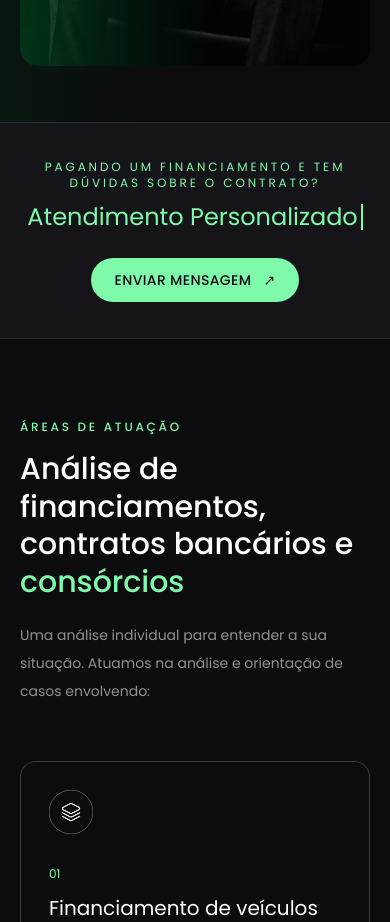
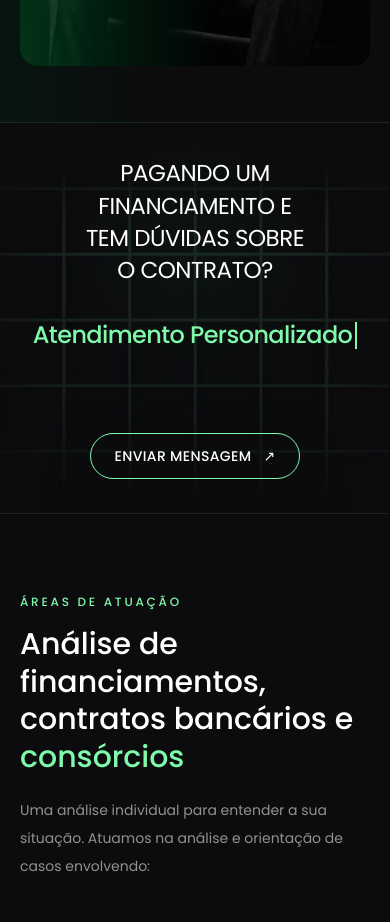
Before and after one commit to tiagocarvalhoUx/revogueconsultoria, a Vue app: page / in a window 390 px wide. Shown: the part 1251-2173 px from the top of the page. Built offline with nearby package versions, Linux system fonts and the light colour scheme.

Commit message:
ajusta secao de analise ao layout original

```diff
--- a/src/App.vue
+++ b/src/App.vue
@@ -156,7 +156,16 @@ function scrollTo(id) {
         </div>
       </section>
 
-      <section class="relative border-y border-white/10 bg-panel py-9"><div class="container-shell flex flex-col items-center justify-between gap-6 text-center lg:flex-row lg:text-left"><div><p class="text-xs uppercase tracking-[.24em] text-lime">Pagando um financiamento e tem dúvidas sobre o contrato?</p><h2 class="banner-phrase mt-2 font-display text-2xl text-lime"><span class="sr-only">Solicite uma análise. Atendimento personalizado.</span><span aria-hidden="true">{{ bannerTypedText }}</span><span class="typing-caret" aria-hidden="true"></span></h2></div><a :href="whatsapp" class="btn-primary">Enviar mensagem <span>↗</span></a></div></section>
+      <section class="analysis-cta" aria-labelledby="analysis-cta-title">
+        <div class="container-shell relative z-10 flex min-h-[430px] flex-col items-center justify-center text-center">
+          <h2 id="analysis-cta-title" class="analysis-cta-title">Pagando um financiamento e<br class="hidden sm:block" /> tem dúvidas sobre o contrato?</h2>
+          <div class="banner-phrase mt-4 text-lime">
+            <span class="sr-only">Solicite uma análise. Atendimento personalizado.</span>
+            <span aria-hidden="true">{{ bannerTypedText }}</span><span class="typing-caret" aria-hidden="true"></span>
+          </div>
+          <a :href="whatsapp" target="_blank" rel="noopener" class="btn-outline mt-16">Enviar mensagem <span aria-hidden="true">↗</span></a>
+        </div>
+      </section>
 
       <section id="servicos" class="section-pad"><div class="container-shell"><div class="max-w-4xl"><p class="eyebrow">Áreas de atuação</p><h2 class="section-title">Análise de financiamentos, contratos bancários e <span>consórcios</span></h2><p class="section-copy">Uma análise individual para entender a sua situação. Atuamos na análise e orientação de casos envolvendo:</p></div><div class="mt-14 grid gap-px overflow-hidden rounded-2xl border border-white/10 bg-white/10 sm:grid-cols-2 lg:grid-cols-4"><article v-for="(service, i) in services" :key="service[1]" class="group bg-ink p-7 transition hover:bg-[#121a15]"><img :src="service[0]" alt="" class="h-11 w-11 object-contain opacity-90" /><p class="mt-8 text-xs text-lime">0{{ i + 1 }}</p><h3 class="mt-3 font-display text-xl">{{ service[1] }}</h3><p class="mt-4 text-sm leading-6 text-white/55">{{ service[2] }}</p></article></div><div class="mt-10 text-center"><a :href="whatsapp" class="btn-outline">WhatsApp agora <span>↗</span></a></div></div></section>
 
--- a/src/style.css
+++ b/src/style.css
@@ -25,9 +25,12 @@
 
 .hero-bg { background: url('/hero/fundo-abstrato-01.jpg') center center / cover no-repeat; }
 .hero-phrase { display: flex; align-items: center; justify-content: center; width: 100%; min-height: 1.28em; white-space: nowrap; }
-.banner-phrase { display: flex; align-items: center; justify-content: start; min-height: 1.45em; white-space: nowrap; }
+.banner-phrase { display: flex; align-items: center; justify-content: center; min-height: 1.45em; white-space: nowrap; font-size: clamp(24px, 2.05vw, 38px); font-weight: 500; line-height: 1.2; letter-spacing: -.025em; }
 .typing-caret { display: inline-block; width: 2px; height: 1.1em; margin-left: 3px; background: currentColor; animation: caret-blink .8s steps(1) infinite; }
 @keyframes caret-blink { 0%, 48% { opacity: 1; } 49%, 100% { opacity: 0; } }
+.analysis-cta { position: relative; overflow: hidden; border-top: 1px solid rgba(127,250,171,.12); border-bottom: 1px solid rgba(127,250,171,.1); background-color: #0b0b0d; background-image: linear-gradient(180deg, rgba(8,9,10,.12), rgba(8,9,10,.42)), radial-gradient(circle at 50% 35%, rgba(26,92,53,.13), transparent 42%), url('/hero/fundo-abstrato-02.jpg'); background-position: center; background-repeat: no-repeat; background-size: cover; }
+.analysis-cta::before { content: ''; position: absolute; inset: 0; pointer-events: none; background: linear-gradient(90deg, #0c0b0e 0%, transparent 18%, transparent 82%, #0c0b0e 100%); opacity: .5; }
+.analysis-cta-title { max-width: 690px; color: #fff; font-size: clamp(24px, 2vw, 37px); font-weight: 400; line-height: 1.32; text-transform: uppercase; letter-spacing: -.02em; text-wrap: balance; }
 .portrait-stage { background: linear-gradient(90deg, #07160f 0%, #0c0b0e 40%, #0c0b0e 100%); }
 .portrait-frame { position: relative; overflow: hidden; width: 100%; height: clamp(460px, 64vw, 760px); border-radius: 25px; background: #070708; }
 .portrait-frame img { width: 100%; height: 100%; object-fit: cover; object-position: center 35%; }
@@ -67,12 +70,14 @@
   *,*::before,*::after { scroll-behavior:auto!important; animation-duration:.01ms!important; transition-duration:.01ms!important; }
 }
 @media (max-width: 900px) {
-  .banner-phrase { justify-content: center; }
   .contract-shell { grid-template-columns: 1fr; width: min(100% - 40px, 680px); }
   .contract-copy { padding: 0 0 52px; }
   .contract-photo { min-height: auto; aspect-ratio: 1 / 1; }
 }
 @media (max-width: 640px) {
+  .analysis-cta .container-shell { min-height: 390px; }
+  .analysis-cta-title { max-width: 330px; font-size: 23px; line-height: 1.4; }
+  .banner-phrase { max-width: 100%; min-height: 2.8em; white-space: normal; font-size: 24px; text-wrap: balance; }
   .whatsapp-float { right: 16px; bottom: 16px; width: 58px; min-height: 58px; padding: 5px; justify-content: center; }
   .whatsapp-icon { width: 47px; height: 47px; }
   .whatsapp-copy,.whatsapp-arrow { display: none; }
```
